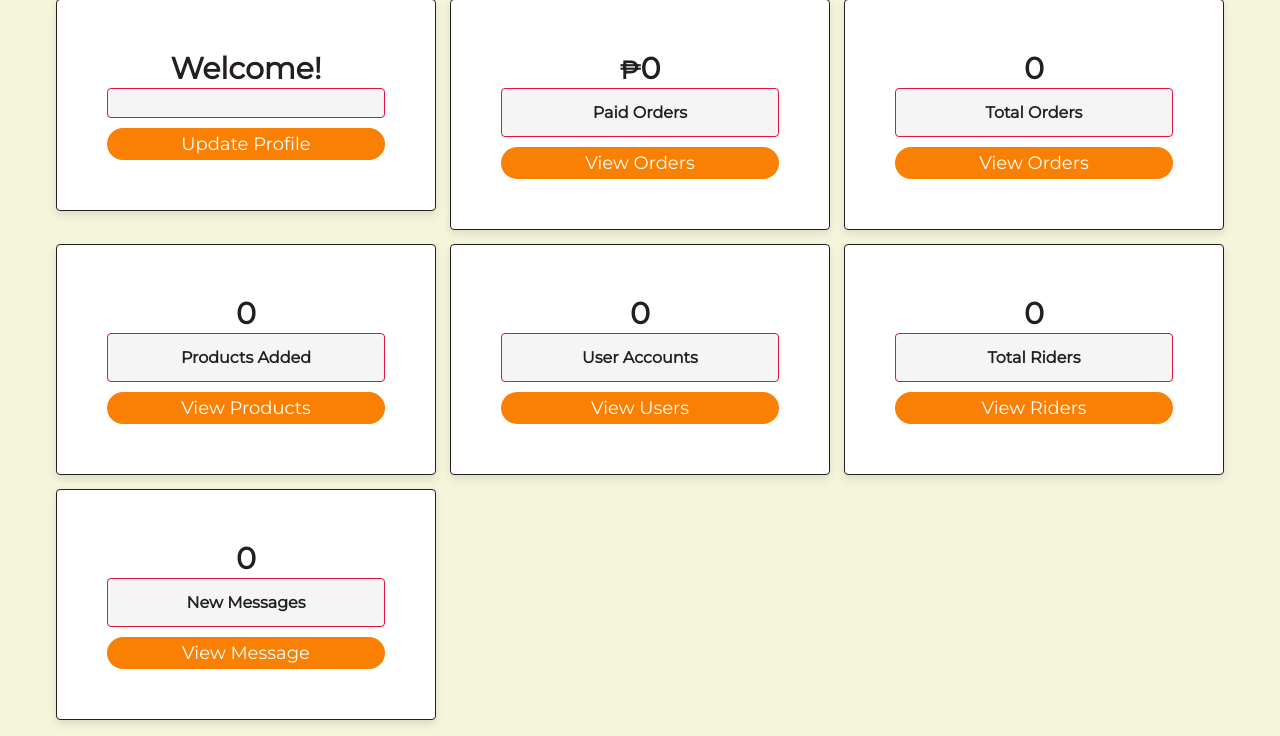
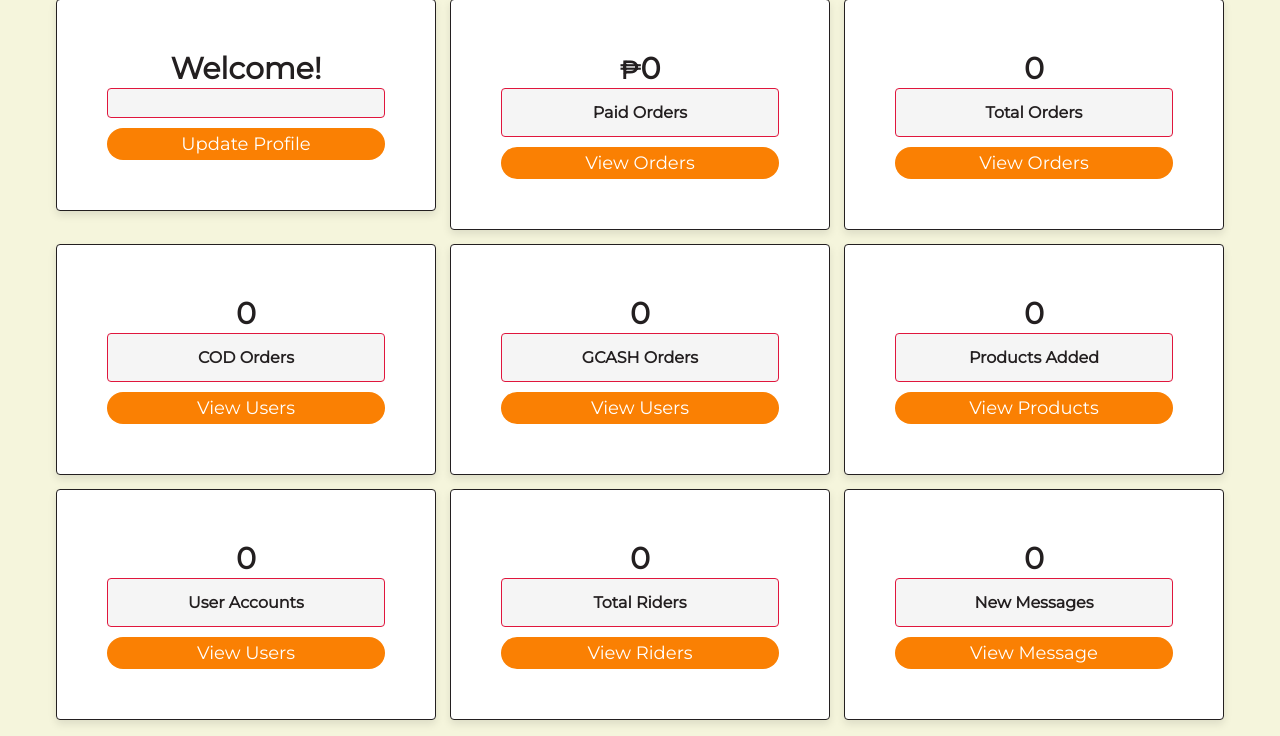
Before and after one commit to russcuevas/foodordersystem, a PHP site: page /foodordersystem/admin/dashboard.php in a window 1280 px wide. Shown: the part 144-880 px from the top of the page. Run offline with PHP 8.4, Linux system fonts and the light colour scheme; the visitor is signed in with stand-in values (Sample User, id 1); data that the repository does not hold is empty.

Commit message:
checking

```diff
--- a/admin/dashboard.php
+++ b/admin/dashboard.php
@@ -72,6 +72,28 @@ if(!isset($admin_id)){
 
    <div class="box">
       <?php
+         $select_users = $conn->prepare("SELECT * FROM `users`");
+         $select_users->execute();
+         $numbers_of_users = $select_users->rowCount();
+      ?>
+      <h3><?= $numbers_of_users; ?></h3>
+      <p>COD Orders</p>
+      <a href="users_accounts.php" class="btn">View Users</a>
+   </div>
+
+   <div class="box">
+      <?php
+         $select_users = $conn->prepare("SELECT * FROM `users`");
+         $select_users->execute();
+         $numbers_of_users = $select_users->rowCount();
+      ?>
+      <h3><?= $numbers_of_users; ?></h3>
+      <p>GCASH Orders</p>
+      <a href="users_accounts.php" class="btn">View Users</a>
+   </div>
+
+   <div class="box">
+      <?php
          $select_products = $conn->prepare("SELECT * FROM `products`");
          $select_products->execute();
          $numbers_of_products = $select_products->rowCount();
```
